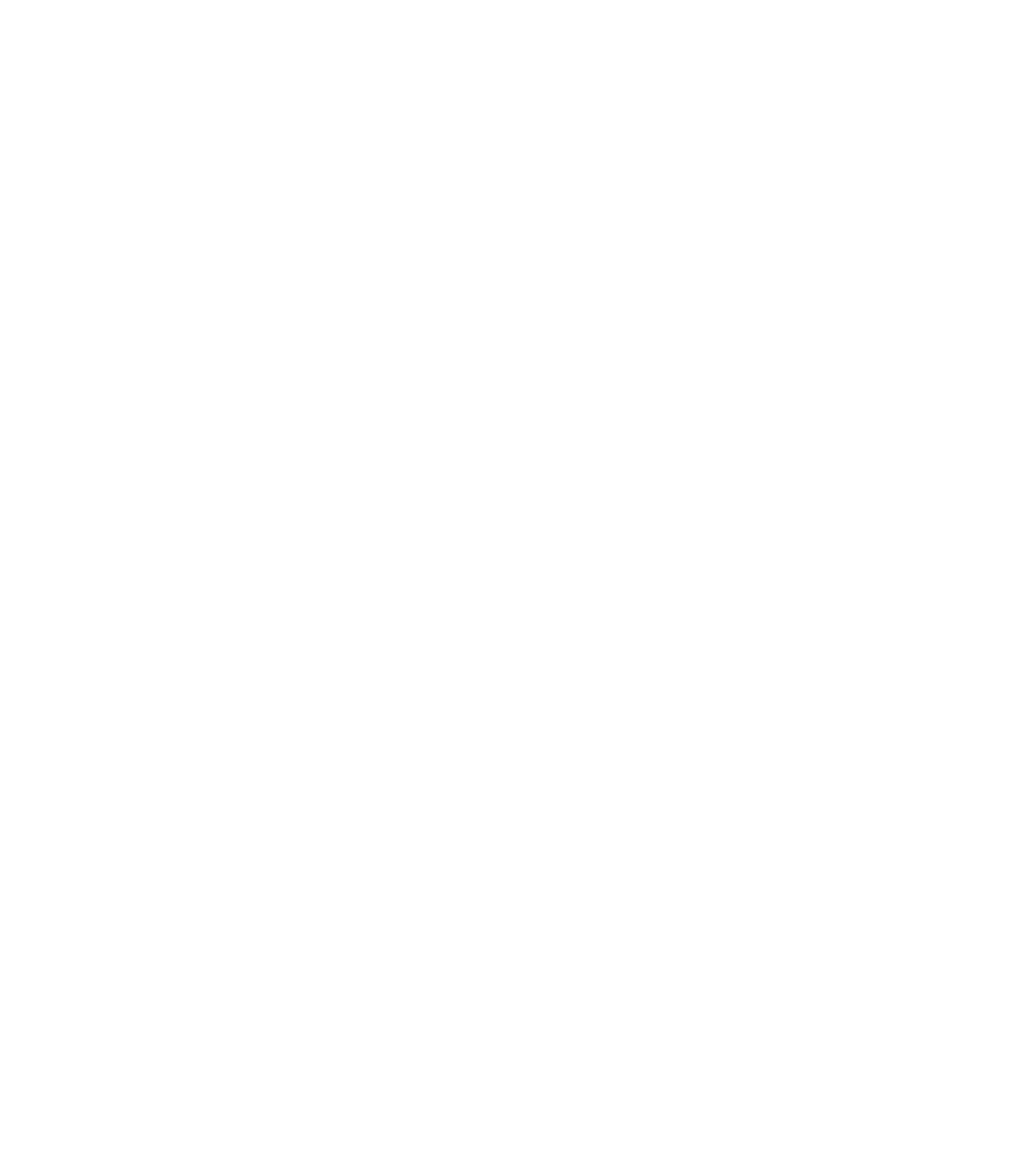
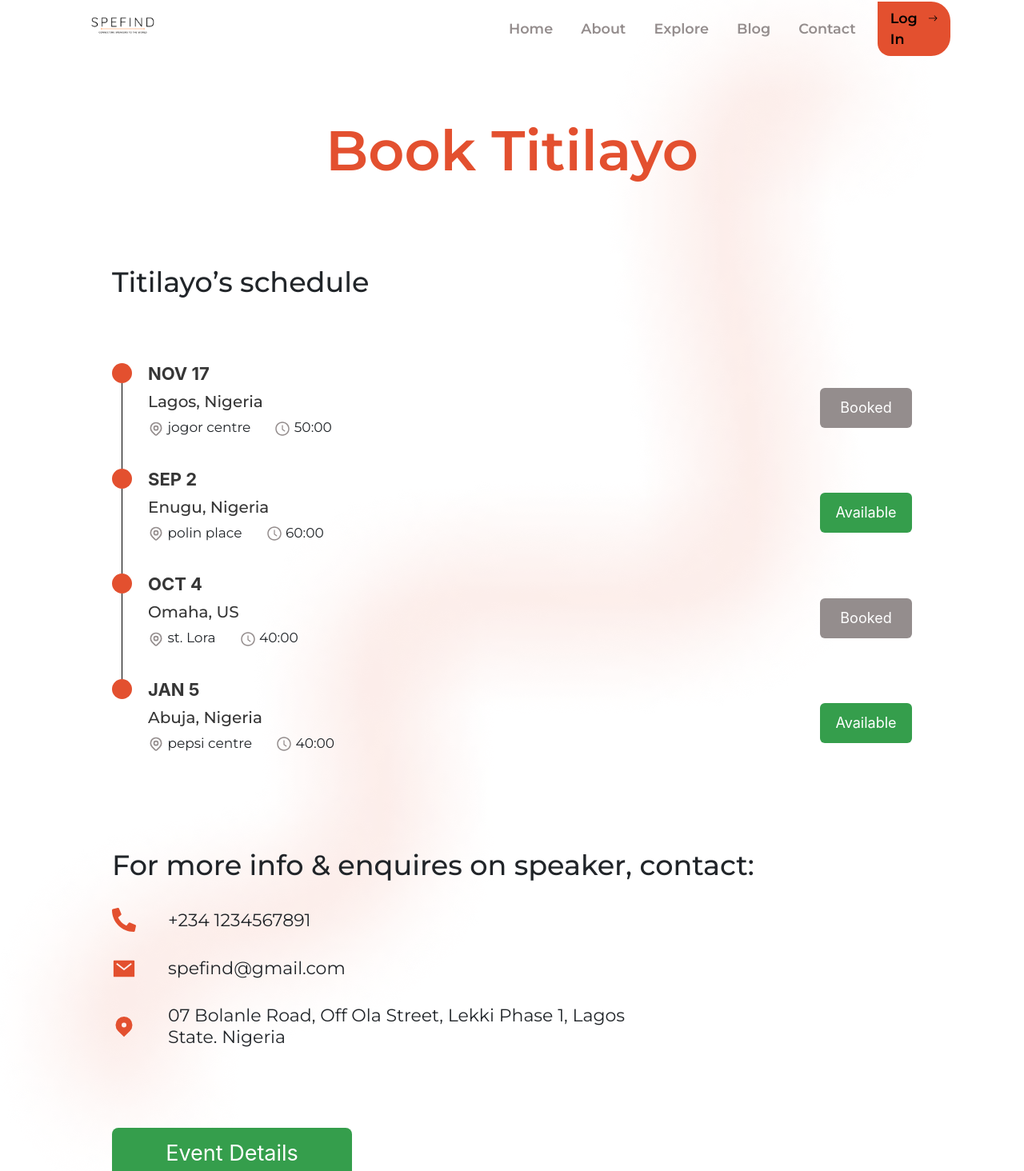
Before and after one commit to ADA-Software-Engineering-Program/spefind, a React (Create React App) app: page /bookme in a window 1280 px wide. Before the commit this address had no page. Shown: the part 34-1498 px from the top of the page at 80% size. Before the commit the page ends 800 px from the top, so only its background shows below. Built offline with nearby package versions, Linux system fonts and the light colour scheme.

Commit message:
feat: built and styled the book me page
Signed-off-by: Moyinoluwa Adelowo <moyinadelowo@gmail.com>

```diff
--- a/src/App.js
+++ b/src/App.js
@@ -1,22 +1,24 @@
-import React from 'react';
-import { Route, Routes } from 'react-router-dom';
-import './App.css';
-import SignIn from './Components/SignIn/SignIn';
-import SignUp from './Components/SignUp/SignUp';
-import CreateProfile from './pages/CreateProfile/CreateProfile';
-import Home from './pages/Home'
-import Explore from './pages/Explore/Explore'
-import Contact from './pages/Contact/Contact'
+import React from "react";
+import { Route, Routes } from "react-router-dom";
+import "./App.css";
+import SignIn from "./Components/SignIn/SignIn";
+import SignUp from "./Components/SignUp/SignUp";
+import CreateProfile from "./pages/CreateProfile/CreateProfile";
+import Home from "./pages/Home";
+import Explore from "./pages/Explore/Explore";
+import Contact from "./pages/Contact/Contact";
+import Bookme from "./pages/BookMe/Bookme";
 
 function App() {
   return (
     <Routes>
       <Route path="/" element={<Home />} />
-	    <Route path='/signUp' element={<SignUp/>}/>
-	    <Route path='/login' element={<SignIn/>}/>
+      <Route path="/signUp" element={<SignUp />} />
+      <Route path="/login" element={<SignIn />} />
       <Route path="/createProfile" element={<CreateProfile />} />
-	    <Route path='/explore' element={<Explore/>}/>
-      <Route path='/contact' element={<Contact/>}/>
+      <Route path="/explore" element={<Explore />} />
+      <Route path="/contact" element={<Contact />} />
+      <Route path="/bookme" element={<Bookme />} />
     </Routes>
   );
 }
--- /dev/null
+++ b/src/pages/BookMe/Bookme.css
@@ -0,0 +1,171 @@
+.bookme {
+  font-family: "Montserrat", sans-serif;
+  background: url(../../images/bookme-wavy.png) no-repeat;
+}
+
+.bookme .bookme-container {
+  max-width: 1000px;
+  margin: 0 auto;
+}
+
+.bookme .heading-primary {
+  font-size: 70px;
+  font-weight: 600;
+  line-height: 85px;
+  text-align: center;
+  margin-top: 40px;
+  margin-bottom: 100px;
+  color: #e3502f;
+}
+
+.bookme .paragraph {
+  font-size: 35px;
+  font-weight: 500;
+  line-height: 43px;
+  margin-bottom: 80px;
+}
+
+.schedule-box {
+  display: flex;
+  flex-direction: column;
+  gap: 20px;
+}
+
+.bookme .schedule-container {
+  display: flex;
+  align-items: center;
+  justify-content: space-between;
+}
+
+.bookme .schedule-block {
+  display: flex;
+  gap: 20px;
+}
+
+.bookme .schedule-circle {
+  width: 25px;
+  height: 25px;
+  border-radius: 50%;
+  background: #e3502f;
+}
+
+.bookme .schedule-line {
+  height: 100%;
+  width: 1px;
+  background-color: #000;
+  margin: 0 auto;
+}
+
+.bookme .schedule-line.last {
+  height: 0;
+  width: 1px;
+  background-color: #000;
+  margin: 0 auto;
+}
+
+.bookme .schedule-cont {
+  margin-bottom: 20px;
+}
+
+.bookme .schedule-date {
+  font-family: "Inter", sans-serif;
+  font-size: 22px;
+  font-weight: 700;
+  line-height: 26px;
+  color: #000000c9;
+  margin-bottom: 10px;
+}
+
+.bookme .schedule-location {
+  font-family: Montserrat;
+  font-size: 20px;
+  font-weight: 500;
+  line-height: 24px;
+  color: #000000c9;
+  margin-bottom: 10px;
+}
+
+.bookme .schedule-time {
+  display: flex;
+  align-items: center;
+  gap: 30px;
+  font-family: "Inter", sans-serif;
+  font-size: 17px;
+  font-weight: 400;
+  line-height: 21px;
+}
+
+.bookme .schedule-icon {
+  color: #948d8d;
+  font-size: 20px;
+}
+
+.bookme .schedule-btn {
+  border: none;
+  outline: none;
+  font-family: "Inter", sans-serif;
+  font-size: 18px;
+  font-weight: 400;
+  line-height: 22px;
+  border-radius: 6px;
+  width: 115px;
+  height: 50px;
+  color: #fff;
+  text-align: center;
+}
+
+.bookme .booked {
+  background: #948d8d;
+}
+
+.bookme .available {
+  background: #359e4c;
+}
+
+.bookme .heading-tertiary {
+  font-size: 35px;
+  font-weight: 500;
+  line-height: 43px;
+  margin-top: 100px;
+}
+
+.bookme .bookme-socials {
+  display: flex;
+  flex-direction: column;
+  margin-top: 2rem;
+  gap: 30px;
+  font-size: 22px;
+  font-weight: 400;
+  line-height: 27px;
+  margin-bottom: 100px;
+}
+
+.bookme .bookme-social-details {
+  max-width: 650px;
+  display: flex;
+  align-items: center;
+  gap: 40px;
+}
+
+.bookme .bookme-icon {
+  color: #e3502f;
+  font-size: 30px;
+}
+
+.bookme .event {
+  border: none;
+  outline: none;
+  background: #359e4c;
+  border-radius: 8px;
+  padding: 10px 30px;
+  width: 300px;
+  height: 64px;
+  display: block;
+  margin-bottom: 80px;
+  color: #fff;
+  font-family: "Inter", sans-serif;
+  font-size: 27px;
+  font-weight: 400;
+  line-height: 33px;
+  text-align: center;
+}
--- /dev/null
+++ b/src/pages/BookMe/Bookme.jsx
@@ -0,0 +1,161 @@
+import React from "react";
+import { FaPhoneAlt } from "react-icons/fa";
+import { HiLocationMarker, HiOutlineLocationMarker } from "react-icons/hi";
+import { IoMailSharp } from "react-icons/io5";
+import { AiOutlineClockCircle } from "react-icons/ai";
+import { MdOutlinePhoneInTalk } from "react-icons/md";
+import Footer from "../../Components/Footer/Footer";
+import Header from "../../Components/Navbar/Navbar";
+import "./Bookme.css";
+
+const Bookme = () => {
+  return (
+    <div className="bookme">
+      <Header />
+      <div className="bookme-container">
+        <h1 className="heading-primary">Book Titilayo</h1>
+        <p className="paragraph">Titilayo’s schedule </p>
+        <div className="schedule-box">
+          <div className="schedule-container">
+            <div className="schedule-block">
+              <div>
+                <div className="schedule-circle"></div>
+                <div className="schedule-line"></div>
+              </div>
+              <div className="schedule-cont">
+                <div className="schedule-date">NOV 17</div>
+                <div className="schedule-location">Lagos, Nigeria</div>
+                <div className="schedule-time">
+                  <div>
+                    <HiOutlineLocationMarker className="schedule-icon" /> jogor
+                    centre
+                  </div>
+                  <div>
+                    <AiOutlineClockCircle className="schedule-icon" /> 50:00
+                  </div>
+                </div>
+              </div>
+            </div>
+
+            <div>
+              <button className="schedule-btn booked">Booked</button>
+            </div>
+          </div>
+
+          <div className="schedule-container">
+            <div className="schedule-block">
+              <div>
+                <div className="schedule-circle"></div>
+                <div className="schedule-line"></div>
+              </div>
+
+              <div className="schedule-cont">
+                <div className="schedule-date">SEP 2</div>
+                <div className="schedule-location">Enugu, Nigeria</div>
+                <div className="schedule-time">
+                  <div>
+                    <HiOutlineLocationMarker className="schedule-icon" /> polin
+                    place
+                  </div>
+                  <div>
+                    <AiOutlineClockCircle className="schedule-icon" /> 60:00
+                  </div>
+                </div>
+              </div>
+            </div>
+
+            <div>
+              <button className="schedule-btn available">Available</button>
+            </div>
+          </div>
+
+          <div className="schedule-container">
+            <div className="schedule-block">
+              <div>
+                <div className="schedule-circle"></div>
+                <div className="schedule-line"></div>
+              </div>
+              <div className="schedule-cont">
+                <div className="schedule-date">OCT 4</div>
+                <div className="schedule-location">Omaha, US</div>
+                <div className="schedule-time">
+                  <div>
+                    <HiOutlineLocationMarker className="schedule-icon" /> st.
+                    Lora
+                  </div>
+                  <div>
+                    <AiOutlineClockCircle className="schedule-icon" /> 40:00
+                  </div>
+                </div>
+              </div>
+            </div>
+
+            <div>
+              <button className="schedule-btn booked">Booked</button>
+            </div>
+          </div>
+
+          <div className="schedule-container">
+            <div className="schedule-block">
+              <div>
+                <div className="schedule-circle"></div>
+                <div className="schedule-line last"></div>
+              </div>
+
+              <div className="schedule-cont">
+                <div className="schedule-date">JAN 5</div>
+                <div className="schedule-location">Abuja, Nigeria</div>
+                <div className="schedule-time">
+                  <div>
+                    <HiOutlineLocationMarker className="schedule-icon" /> pepsi
+                    centre
+                  </div>
+                  <div>
+                    <AiOutlineClockCircle className="schedule-icon" /> 40:00
+                  </div>
+                </div>
+              </div>
+            </div>
+
+            <div>
+              <button className="schedule-btn available">Available</button>
+            </div>
+          </div>
+        </div>
+        <h4 className="heading-tertiary">
+          For more info & enquires on speaker, contact:
+        </h4>
+        <div className="bookme-socials">
+          <div className="bookme-social-details">
+            <div>
+              <FaPhoneAlt className="bookme-icon" />
+            </div>
+            <div>+234 1234567891</div>
+          </div>
+          <div className="bookme-social-details">
+            <div>
+              <IoMailSharp className="bookme-icon" />
+            </div>
+            <div>spefind@gmail.com</div>
+          </div>
+          <div className="bookme-social-details">
+            <div>
+              <HiLocationMarker className="bookme-icon" />
+            </div>
+            <div>
+              07 Bolanle Road, Off Ola Street, Lekki Phase 1, Lagos State.
+              Nigeria
+            </div>
+          </div>
+        </div>
+        <div className="event-box">
+          <button className="event">Event Details</button>
+          <button className="event">Make payment</button>
+        </div>
+      </div>
+      <Footer />
+    </div>
+  );
+};
+
+export default Bookme;
```
Also changed, not shown: src/images/bookme-wavy.png (added).
